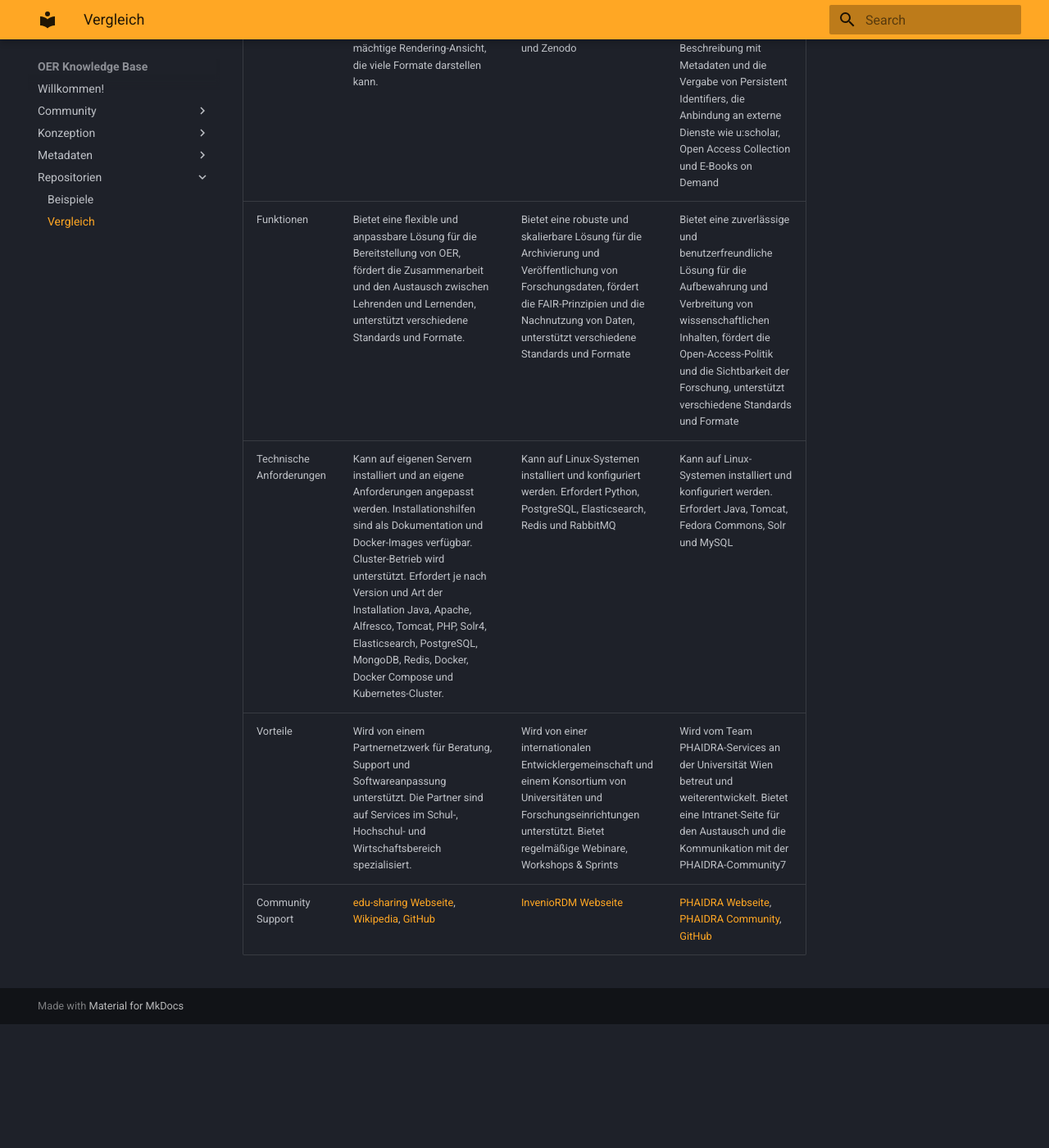
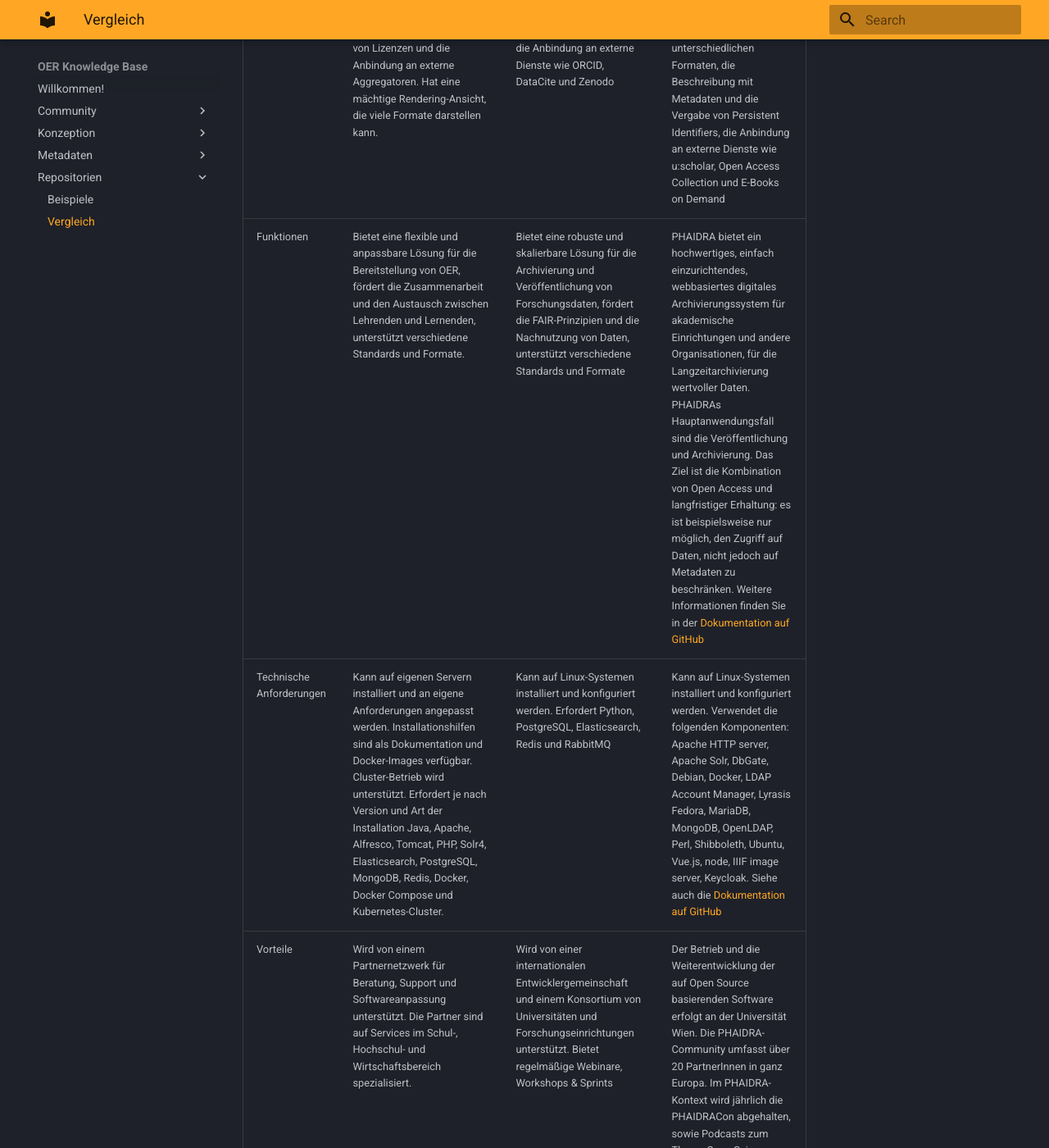
Before and after one commit to oerBASE/knowledgebase, an MkDocs documentation site: the page built from docs/Repositorien/Vergleich.md, in a window 1280 px wide and 1400 px high, scrolled down 582 px. Shown: the whole window at 82% size. Built offline with MkDocs 1.6.1 and Material for MkDocs 9.7.7, drawn with Linux system fonts in a browser that asks for light colours; before the commit the page ends 1831 px from its top, so only the background shows below that; some of the changed text lies outside the part shown.

Commit message:
Update Vergleich.md
PHAIDRA Beschreibung

```diff
--- a/docs/Repositorien/Vergleich.md
+++ b/docs/Repositorien/Vergleich.md
@@ -3,9 +3,9 @@
 
 |                | edu-sharing                                                                                                               | invenioRDM                                                                                                                                                                                                                                    | PHAIDRA                                                                                                                             |
 |:---------------|:-------------------------------------------------------------------------------------------------------------------------|:-----------------------------------------------------------------------------------------------------------------------------------------------------------------------------------------------------------------------------------------------|:------------------------------------------------------------------------------------------------------------------------------------|
-| Software       | Eine Open-Source-Plattform für die Verwaltung, Verteilung und Nutzung von digitalen Lernressourcen                  | Ein Open-Source-Softwarepaket für die Erstellung und Verwaltung von digitalen Repositorien                                                                                   | Ein Repositorium für die dauerhafte sichere Speicherung von digitalen Objekten an der Universität Wien                              |
+| Software       | Eine Open-Source-Plattform für die Verwaltung, Verteilung und Nutzung von digitalen Lernressourcen                  | Ein Open-Source-Softwarepaket für die Erstellung und Verwaltung von digitalen Repositorien                                                                                   | Ein Open-Source-Repositorium basierend auf Fedora für die dauerhafte sichere Speicherung von digitalen Objekten an der Universität Wien                              |
 | Beschreibung   | Ermöglicht die Integration von Lernressourcen in verschiedene Lernmanagementsysteme, die Erstellung von Sammlungen und Arbeitsgruppen, die Vergabe von Lizenzen und die Anbindung an externe Aggregatoren. Hat eine mächtige Rendering-Ansicht, die viele Formate darstellen kann. | Ermöglicht die Speicherung, Beschreibung, Suche, Zitierung und Zugriffskontrolle von Forschungsdaten, die Erstellung von Datenmanagementplänen, die Anbindung an externe Dienste wie ORCID, DataCite und Zenodo | Ermöglicht die Veröffentlichung und Langzeitarchivierung von wissenschaftlichen Materialien, Forschungsdaten und Lehrmitteln in unterschiedlichen Formaten, die Beschreibung mit Metadaten und die Vergabe von Persistent Identifiers, die Anbindung an externe Dienste wie u:scholar, Open Access Collection und E-Books on Demand |
-| Funktionen     | Bietet eine flexible und anpassbare Lösung für die Bereitstellung von OER, fördert die Zusammenarbeit und den Austausch zwischen Lehrenden und Lernenden, unterstützt verschiedene Standards und Formate. | Bietet eine robuste und skalierbare Lösung für die Archivierung und Veröffentlichung von Forschungsdaten, fördert die FAIR-Prinzipien und die Nachnutzung von Daten, unterstützt verschiedene Standards und Formate | Bietet eine zuverlässige und benutzerfreundliche Lösung für die Aufbewahrung und Verbreitung von wissenschaftlichen Inhalten, fördert die Open-Access-Politik und die Sichtbarkeit der Forschung, unterstützt verschiedene Standards und Formate |
-| Technische Anforderungen       | Kann auf eigenen Servern installiert und an eigene Anforderungen angepasst werden. Installationshilfen sind als Dokumentation und Docker-Images verfügbar. Cluster-Betrieb wird unterstützt. Erfordert je nach Version und Art der Installation Java, Apache, Alfresco, Tomcat, PHP, Solr4, Elasticsearch, PostgreSQL, MongoDB, Redis, Docker, Docker Compose und Kubernetes-Cluster. | Kann auf Linux-Systemen installiert und konfiguriert werden. Erfordert Python, PostgreSQL, Elasticsearch, Redis und RabbitMQ | Kann auf Linux-Systemen installiert und konfiguriert werden. Erfordert Java, Tomcat, Fedora Commons, Solr und MySQL |
-| Vorteile | Wird von einem Partnernetzwerk für Beratung, Support und Softwareanpassung unterstützt. Die Partner sind auf Services im Schul-, Hochschul- und Wirtschaftsbereich spezialisiert. | Wird von einer internationalen Entwicklergemeinschaft und einem Konsortium von Universitäten und Forschungseinrichtungen unterstützt. Bietet regelmäßige Webinare, Workshops & Sprints | Wird vom Team PHAIDRA-Services an der Universität Wien betreut und weiterentwickelt. Bietet eine Intranet-Seite für den Austausch und die Kommunikation mit der PHAIDRA-Community7 |
-| Community Support | [edu-sharing Webseite](https://edu-sharing.com/service/), [Wikipedia](https://en.wikipedia.org/wiki/Edu-sharing), [GitHub](https://github.com/edu-sharing) | [InvenioRDM Webseite](https://inveniosoftware.org/products/rdm/) | [PHAIDRA Webseite](https://phaidra.univie.ac.at/), [PHAIDRA Community](https://datamanagement.univie.ac.at/home/aktuelles/details/news/die-phaidra-community-ist-aktiv/), [GitHub](https://github.com/phaidra) |
+| Funktionen     | Bietet eine flexible und anpassbare Lösung für die Bereitstellung von OER, fördert die Zusammenarbeit und den Austausch zwischen Lehrenden und Lernenden, unterstützt verschiedene Standards und Formate. | Bietet eine robuste und skalierbare Lösung für die Archivierung und Veröffentlichung von Forschungsdaten, fördert die FAIR-Prinzipien und die Nachnutzung von Daten, unterstützt verschiedene Standards und Formate | PHAIDRA bietet ein hochwertiges, einfach einzurichtendes, webbasiertes digitales Archivierungssystem für akademische Einrichtungen und andere Organisationen, für die Langzeitarchivierung wertvoller Daten. PHAIDRAs Hauptanwendungsfall sind die Veröffentlichung und Archivierung. Das Ziel ist die Kombination von Open Access und langfristiger Erhaltung: es ist beispielsweise nur möglich, den Zugriff auf Daten, nicht jedoch auf Metadaten zu beschränken. Weitere Informationen finden Sie in der [Dokumentation auf GitHub](https://github.com/phaidra/phaidra?tab=readme-ov-file#setup) |
+| Technische Anforderungen       | Kann auf eigenen Servern installiert und an eigene Anforderungen angepasst werden. Installationshilfen sind als Dokumentation und Docker-Images verfügbar. Cluster-Betrieb wird unterstützt. Erfordert je nach Version und Art der Installation Java, Apache, Alfresco, Tomcat, PHP, Solr4, Elasticsearch, PostgreSQL, MongoDB, Redis, Docker, Docker Compose und Kubernetes-Cluster. | Kann auf Linux-Systemen installiert und konfiguriert werden. Erfordert Python, PostgreSQL, Elasticsearch, Redis und RabbitMQ | Kann auf Linux-Systemen installiert und konfiguriert werden. Verwendet die folgenden Komponenten: Apache HTTP server, Apache Solr, DbGate, Debian, Docker, LDAP Account Manager, Lyrasis Fedora, MariaDB, MongoDB, OpenLDAP, Perl, Shibboleth, Ubuntu, Vue.js, node, IIIF image server, Keycloak. Siehe auch die [Dokumentation auf GitHub](https://github.com/phaidra/phaidra?tab=readme-ov-file#setup) |
+| Vorteile | Wird von einem Partnernetzwerk für Beratung, Support und Softwareanpassung unterstützt. Die Partner sind auf Services im Schul-, Hochschul- und Wirtschaftsbereich spezialisiert. | Wird von einer internationalen Entwicklergemeinschaft und einem Konsortium von Universitäten und Forschungseinrichtungen unterstützt. Bietet regelmäßige Webinare, Workshops & Sprints | Der Betrieb und die Weiterentwicklung der auf Open Source basierenden Software erfolgt an der Universität Wien. Die PHAIDRA-Community umfasst über 20 PartnerInnen in ganz Europa. Im PHAIDRA-Kontext wird jährlich die PHAIDRACon abgehalten, sowie Podcasts zum Thema Open Science veröffentlicht. Siehe weitere Informationen auf der [PHAIDRAorg Webseite](https://www.phaidra.org/community/overview/#phaidra-conference-partner-meetings). |
+| Community Support | [edu-sharing Webseite](https://edu-sharing.com/service/), [Wikipedia](https://en.wikipedia.org/wiki/Edu-sharing), [GitHub](https://github.com/edu-sharing) | [InvenioRDM Webseite](https://inveniosoftware.org/products/rdm/) | [PHAIDRA Webseite](https://phaidra.univie.ac.at/), [PHAIDRA Community auf GitHub](https://github.com/phaidra/phaidra), [PHAIDRA.org Webseite](https://www.phaidra.org/) |
```
